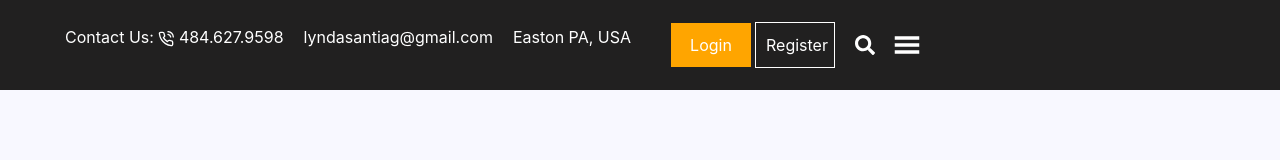
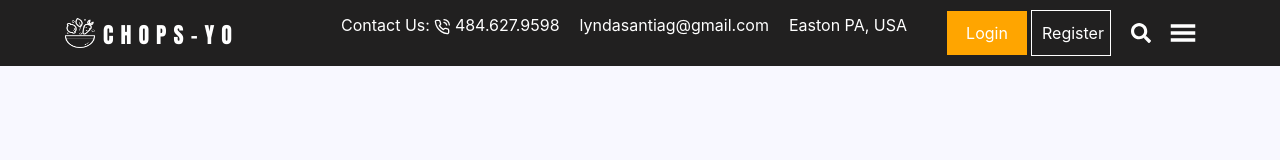
Before and after one commit to lyntechi/chops-yo, a React (Create React App) app in the folder app/: page /drinks-menu in a window 1280 px wide. Shown: the top 160 px of the page. Built offline with nearby package versions, Linux system fonts and the light colour scheme.

Commit message:
added meta for maximum scale

```diff
--- a/app/public/index.html
+++ b/app/public/index.html
@@ -4,6 +4,10 @@
     <meta charset="utf-8" />
     <link rel="icon" href="%PUBLIC_URL%/favicon.ico" />
     <meta name="viewport" content="width=device-width, initial-scale=1" />
+    <meta
+    name="viewport"
+    content="width=device-width, initial-scale=1, maximum-scale=1"
+  />
     <meta name="theme-color" content="#000000" />
     <meta
       name="description"
--- a/app/src/components/Nav.jsx
+++ b/app/src/components/Nav.jsx
@@ -9,12 +9,12 @@
   return (
     <nav>
       <div className="listItems">
-        {/* <div className="img-logo">
+        <div className="img-logo">
           <img src={bowl} alt="" className="bowlImg" />
           <Link to="/" style={{ textDecoration: "none" }}>
             <h1>CHOPS-YO</h1>
           </Link>
-        </div> */}
+        </div>
         <div className="contact-details">
           <p>
             Contact Us: <FiPhoneCall /> 484.627.9598
--- a/app/src/styles/nav.scss
+++ b/app/src/styles/nav.scss
@@ -5,26 +5,29 @@
   background: #212020;
   position: fixed;
   z-index: 1;
-
+  padding: 10px;
+  top: 0;
+  right: 0;
+  left: 0;
   nav {
     width: 1150px;
-    height: 90px;
+
     background: #212020;
     margin: 0 auto;
-    padding: 20px 0px;
+    // padding: 20px 0px;
     display: flex;
     align-items: center;
     justify-content: center;
-    padding: 30px 0px;
+    // padding: 30px 0px;
 
     @include responsive(tablet) {
       width: 600px;
-      padding: 0px 10px;
+      // padding: 0px 10px;
     }
     @include responsive(mobile) {
       width: 100%;
-      padding: 35px 5px;
-      height: 0px;
+      // padding: 35px 5px;
+      // height: 0px;
     }
 
     .listItems {
@@ -40,7 +43,7 @@
       }
       .contact-details {
         display: flex;
-        justify-content: flex-end;
+        justify-content: center;
         align-items: center;
         @include responsive(mobile) {
           margin-top: 5px;
```
